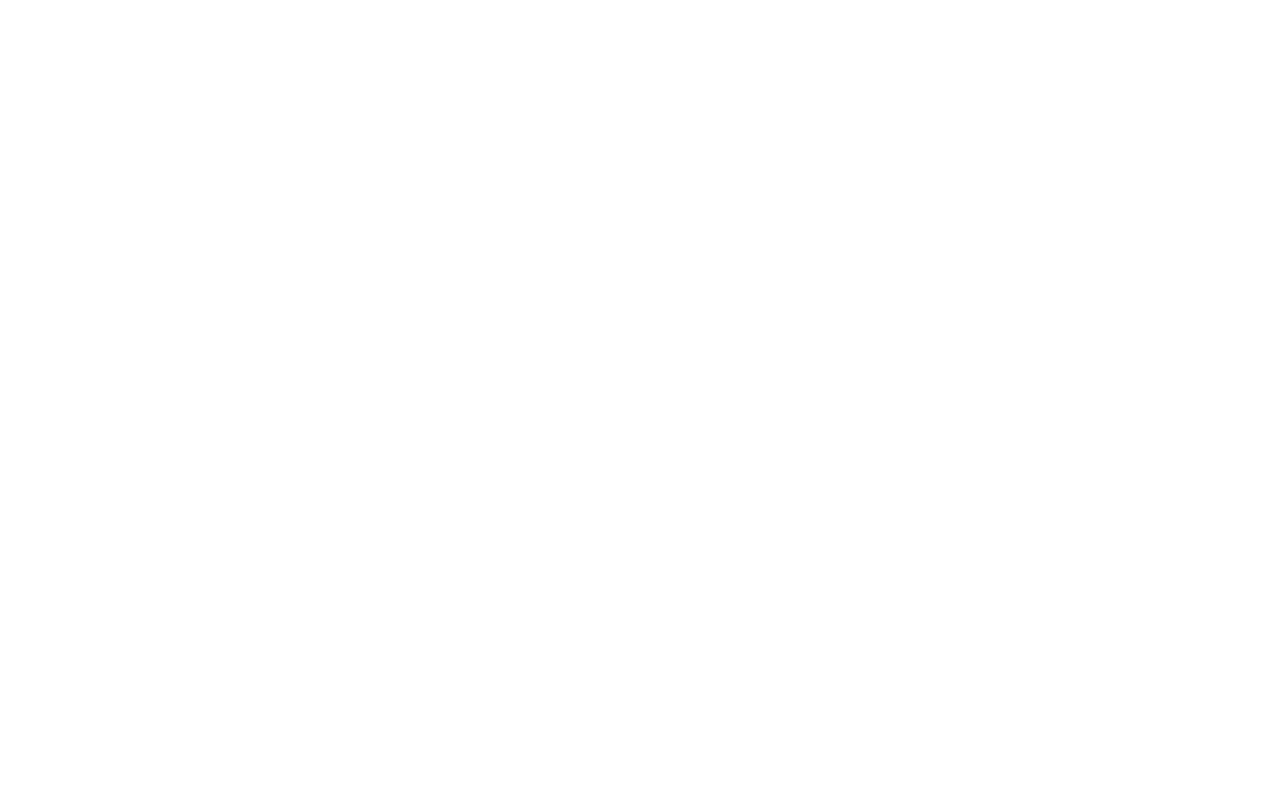
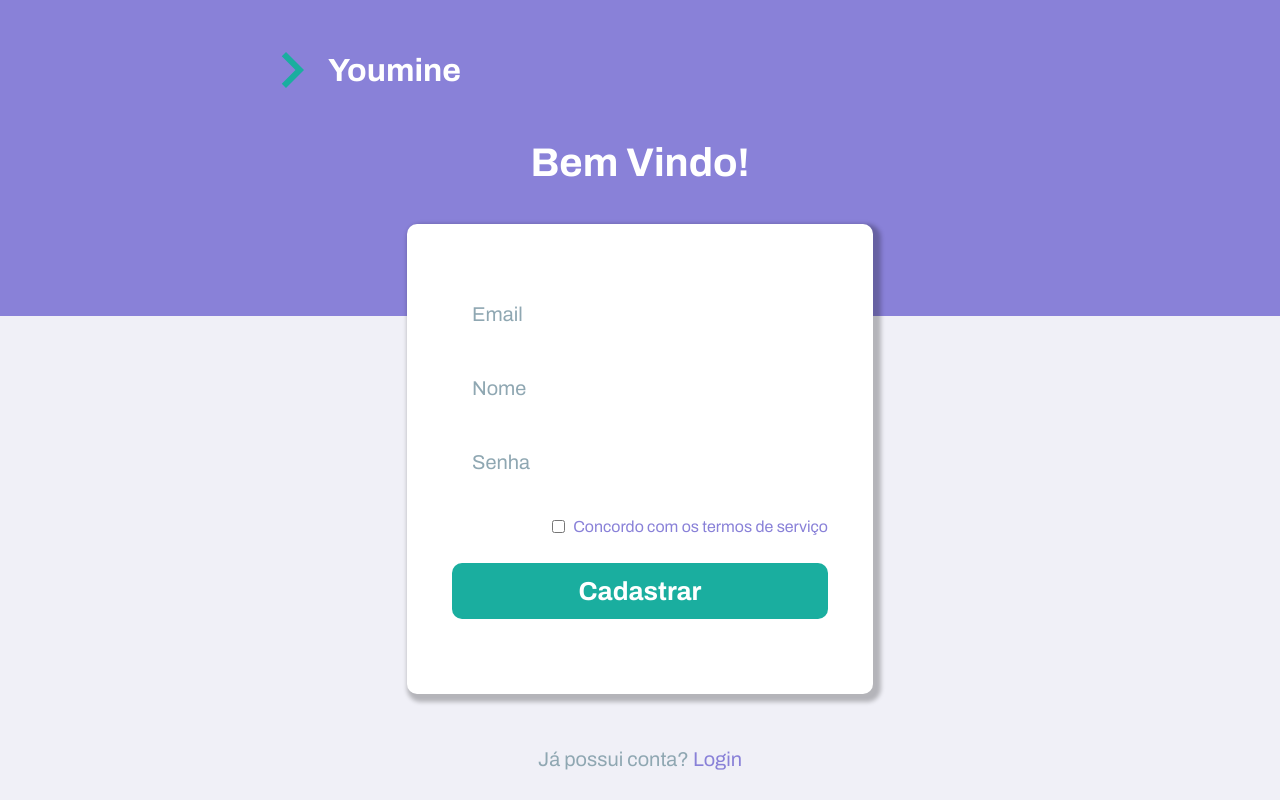
Before and after one commit to pablohariel/youtube-analysis-web, a React (Vite) app: page /signup in a window 1280 px wide. Shown: the top 800 px of the page. Built offline with nearby package versions, Linux system fonts and the light colour scheme.

Commit message:
feat: create signup page

```diff
--- a/src/components/Input/index.tsx
+++ b/src/components/Input/index.tsx
@@ -10,7 +10,7 @@
   return (
     <>
       { formType === 'login' && <input className={styles.login} {...rest} />}
-      { formType === 'signup' && <input className={styles.signup} />}
+      { formType === 'signup' && <input className={styles.signup} {...rest} />}
     </>
   )
 }
--- /dev/null
+++ b/src/pages/SignUp/index.tsx
@@ -0,0 +1,40 @@
+import { Link } from 'react-router-dom'
+
+import { SimpleHeader } from '../../components/SimpleHeader'
+import { Input } from '../../components/Input'
+import { Footer } from '../../components/Footer'
+
+import styles from './styles.module.scss'
+
+const SignUp: React.FC = () => {
+  return (
+    <div className={styles.signUpWrapper}>
+      <SimpleHeader />
+
+      <main className={styles.main}>
+        <h1 className={styles.title}>Bem Vindo!</h1>
+        <div className={styles.card}>
+          <form className={styles.cardForm} onSubmit={(e) => e.preventDefault()}>
+            <Input formType='signup' type='email' placeholder='Email' />
+            <Input style={{ marginTop: '1.125rem' }} formType='signup' type='text' placeholder='Nome' />
+            <Input style={{ marginTop: '1.125rem' }} formType='signup' type='password' placeholder='Senha' />
+
+            <label className={styles.checkboxWrapper} >
+                <input className={styles.checkboxInput} id='terms' type="checkbox" />
+                Concordo com os termos de serviço
+            </label>
+
+            <button className={styles.btnSignUpSubmit} type='submit'>Cadastrar</button>
+          </form>
+        </div>
+
+        <p className={styles.textLogin}>Já possui conta? <Link to="/login" className={styles.linkLogin}>Login</Link></p>
+
+      </main>
+
+      <Footer />
+    </div>
+  )
+}
+
+export { SignUp }
--- /dev/null
+++ b/src/pages/SignUp/styles.module.scss
@@ -0,0 +1,74 @@
+.signUpWrapper {
+  background-color: #8981D8;
+  height: 100vh;
+
+  .main {
+    background: -webkit-linear-gradient(#8981D8 20%, #F0F0F7 20%);
+    display: flex;
+    flex-direction: column;
+    align-items: center;
+    padding-bottom: 15.75rem;
+
+    .title {
+      margin-top: 0.125rem;
+      color: #fff;
+      font-weight: bold;
+      font-style: normal;
+      font-size: 2.5rem;
+      line-height: 2.625rem;
+    }
+
+    .card {
+      margin-top: 2.5rem;
+      width: 29.125rem;
+      height: 29.375rem;
+      background-color: #fff;
+      border-radius: 0.625rem;
+      padding: 3.875rem 2.813rem 0 2.813rem;
+      box-shadow: 0.25rem 0.25rem 0.25rem 0.25rem rgba(0, 0, 0, 0.25);
+
+      .cardForm {
+        display: flex;
+        flex-direction: column;
+
+        .checkboxWrapper {
+          color: #8981D8;
+          align-self: flex-end;
+          margin-top: 1.75rem;
+          font-size: 1rem;
+          display: flex;
+
+          .checkboxInput {
+            margin-right: 0.5rem;
+          }
+        }
+
+        .btnSignUpSubmit {
+          margin-top: 1.75rem;
+          height: 3.5rem;
+          background-color: #1AAE9F;
+          color: #fff;
+          border: none;
+          border-radius: 0.625rem;
+          font-size: 1.625rem;
+          font-weight: bold;
+        }
+
+        .btnSignUpSubmit:hover {
+          cursor: pointer;
+        }
+      }
+    }
+
+    .textLogin {
+      margin-top: 3.375rem;
+      font-size: 1.25rem;
+      color: #8FA7B2;
+
+      .linkLogin {
+        font-size: 1.25rem;
+        color: #8981D8;
+      }
+    }
+  }
+}
--- a/src/routes.tsx
+++ b/src/routes.tsx
@@ -2,7 +2,7 @@
 
 // import { Home } from './pages/Home';
 import { Login } from './pages/Login';
-// import { SignUp } from './pages/SignUp';
+import { SignUp } from './pages/SignUp';
 
 const Routes: React.FC = () => {
     return (
@@ -10,7 +10,7 @@
             <Switch>
                 {/* <Route path="/" exact component={Home} /> */}
                 <Route path="/login" component={Login} />
-                {/* <Route path="/signup" component={SignUp} /> */}
+                <Route path="/signup" component={SignUp} />
             </Switch>
         </BrowserRouter>
     )
```
